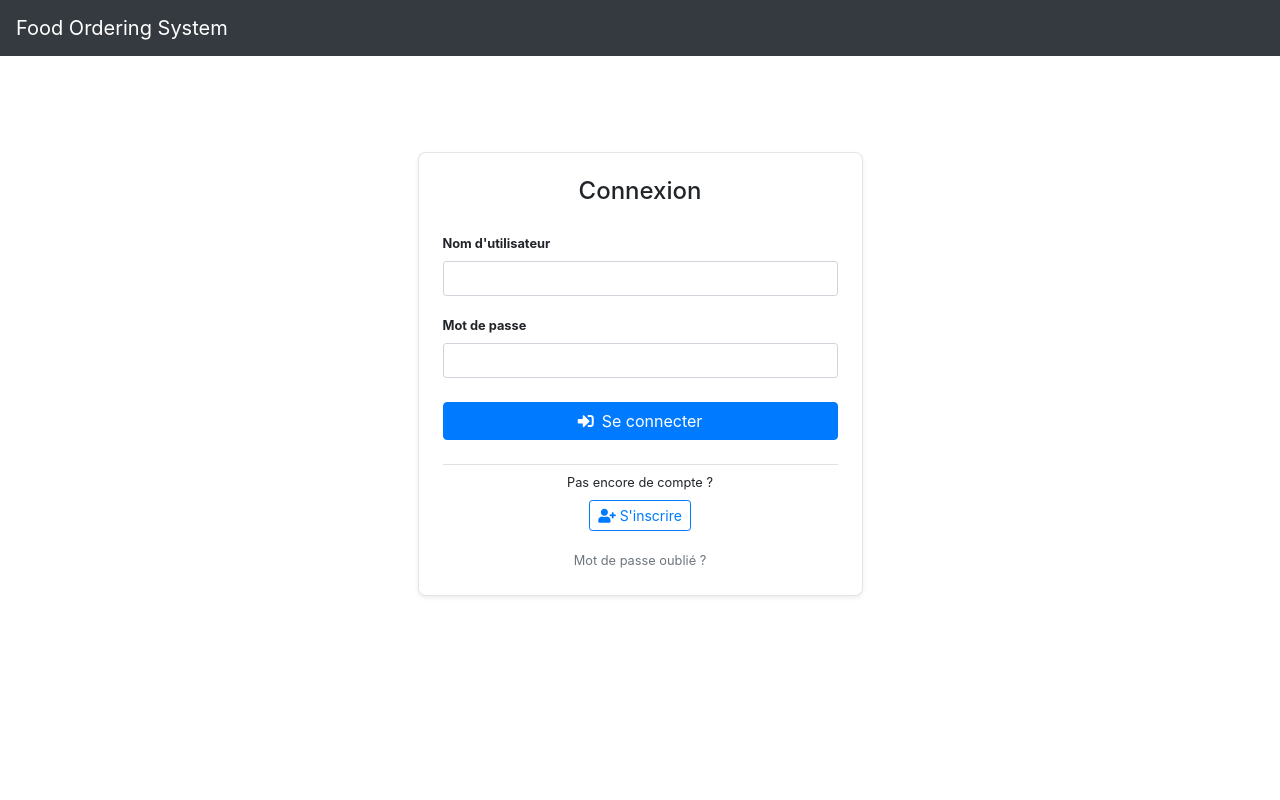
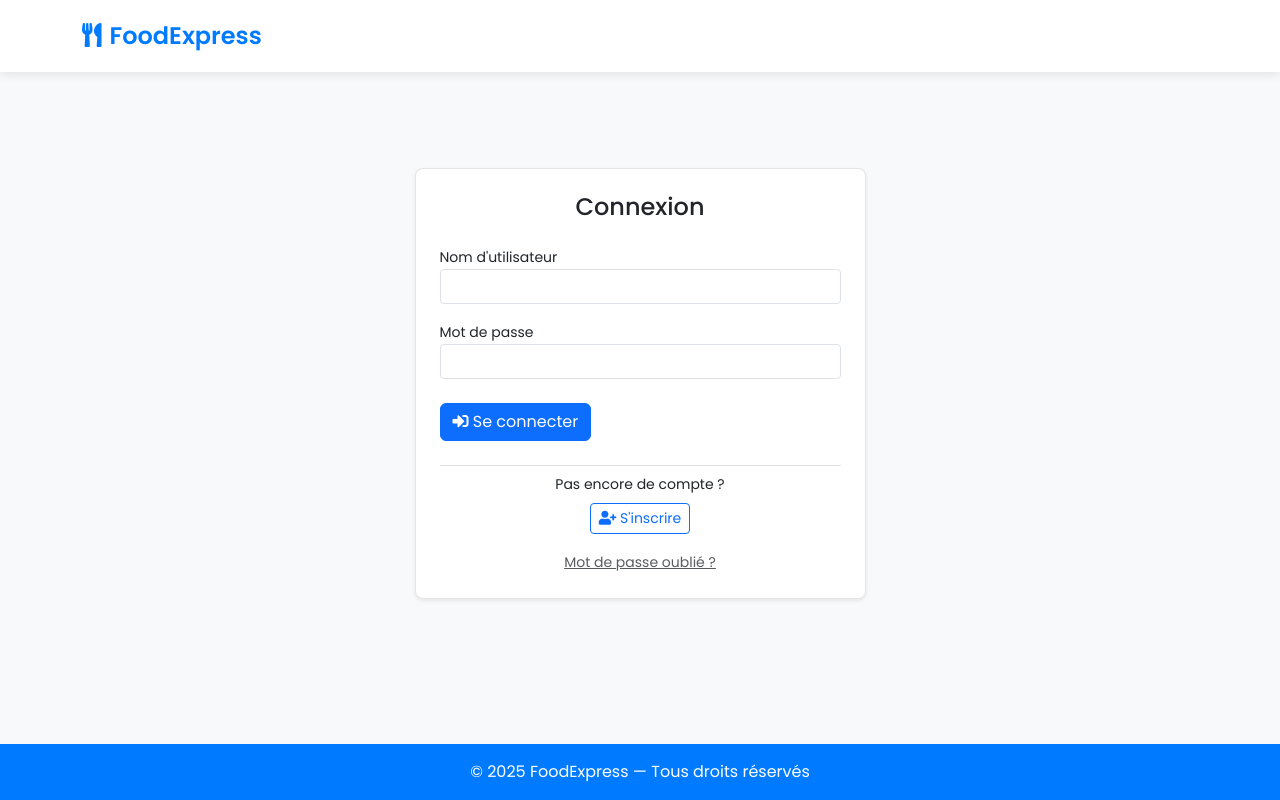
Before and after one commit to Abdessadiq/online-food-management, a Django app: page /login in a window 1280 px wide. Run offline with Django 3.2, Linux system fonts and the light colour scheme; data comes from the database, SQL or seed files in the repository; both versions use the stored data as it was after the commit; data that the repository does not hold is empty; some libraries are stand-ins or nearby versions.

Commit message:
custom page

```diff
--- a/orders/templates/orders/header.html
+++ b/orders/templates/orders/header.html
@@ -1,67 +1,250 @@
 <!doctype html>
 <html lang="en">
 <head>
-    <!-- Required meta tags -->
+  <!-- Meta tags optimisés -->
   <meta charset="utf-8">
   <meta name="viewport" content="width=device-width, initial-scale=1, shrink-to-fit=no">
+  <meta name="description" content="Food ordering system - Commandez vos plats préférés en ligne">
 
-    <!-- Bootstrap CSS -->
-    <link rel="stylesheet" href="https://stackpath.bootstrapcdn.com/bootstrap/4.3.1/css/bootstrap.min.css" integrity="sha384-ggOyR0iXCbMQv3Xipma34MD+dH/1fQ784/j6cY/iJTQUOhcWr7x9JvoRxT2MZw1T" crossorigin="anonymous">
-    <link rel="stylesheet" href="https://cdnjs.cloudflare.com/ajax/libs/font-awesome/4.7.0/css/font-awesome.min.css">
+  <!-- Bootstrap 5 CSS -->
+  <link href="https://cdn.jsdelivr.net/npm/bootstrap@5.3.0/dist/css/bootstrap.min.css" rel="stylesheet">
 
-    <!-- For the toasts -->
+  <!-- Font Awesome 6 -->
+  <link rel="stylesheet" href="https://cdnjs.cloudflare.com/ajax/libs/font-awesome/6.4.0/css/all.min.css">
+
+  <!-- Google Fonts -->
+  <link href="https://fonts.googleapis.com/css2?family=Poppins:wght@300;400;500;600&display=swap" rel="stylesheet">
+
+  <!-- Toastr notifications -->
   <link href="https://cdnjs.cloudflare.com/ajax/libs/toastr.js/latest/toastr.min.css" rel="stylesheet"/>
 
+  <!-- Custom CSS -->
   {% load static %}
-    <link rel="stylesheet" href="{% static 'orders/main.js' %}">
+  <link rel="stylesheet" href="{% static 'orders/css/main.css' %}">
 
+  <title>Food ordering - Commandez en ligne</title>
 
-    <title>Food ordering</title>
+  <style>
+    :root {
+      --primary-color: #007bff;  /* Changé de rouge à bleu */
+      --secondary-color: #17a2b8; /* Teinte bleue plus claire */
+      --dark-color: #343a40;
+      --light-color: #f8f9fa;
+    }
+
+    body {
+      font-family: 'Poppins', sans-serif;
+      background-color: #f8f9fa;
+      display: flex;
+      flex-direction: column;
+      min-height: 100vh;
+    }
+
+    .navbar {
+      box-shadow: 0 2px 10px rgba(0,0,0,0.1);
+      padding: 0.8rem 1rem;
+      background: white !important;
+    }
+
+    .navbar-brand {
+      font-weight: 600;
+      color: var(--primary-color) !important;
+      font-size: 1.5rem;
+    }
+
+    .nav-link {
+      font-weight: 500;
+      color: var(--dark-color) !important;
+      margin: 0 0.5rem;
+      position: relative;
+      transition: all 0.3s ease;
+    }
+
+    .nav-link:hover {
+      color: var(--primary-color) !important;
+    }
+
+    .nav-link:hover::after {
+      width: 100%;
+    }
+
+    .nav-link::after {
+      content: '';
+      position: absolute;
+      bottom: -2px;
+      left: 0;
+      width: 0;
+      height: 2px;
+      background: var(--primary-color);
+      transition: width 0.3s ease;
+    }
+
+    .btn-cart {
+      background: var(--primary-color);
+      color: white !important;
+      border-radius: 50px;
+      padding: 0.5rem 1.2rem;
+      transition: all 0.3s ease;
+    }
+
+    .btn-cart:hover {
+      background: #0069d9;
+      transform: translateY(-2px);
+      box-shadow: 0 4px 8px rgba(0, 123, 255, 0.3);
+    }
+
+    .btn-orders {
+      background: var(--secondary-color);
+      color: white !important;
+      border-radius: 50px;
+      padding: 0.5rem 1.2rem;
+      transition: all 0.3s ease;
+    }
+
+    .btn-orders:hover {
+      background: #138496;
+      transform: translateY(-2px);
+      box-shadow: 0 4px 8px rgba(23, 162, 184, 0.3);
+    }
+
+    .btn-logout {
+      border: 1px solid var(--primary-color);
+      color: var(--primary-color) !important;
+      border-radius: 50px;
+      padding: 0.5rem 1.2rem;
+      transition: all 0.3s ease;
+    }
+
+    .btn-logout:hover {
+      background: var(--primary-color);
+      color: white !important;
+    }
+
+    .cart-count {
+      position: absolute;
+      top: -8px;
+      right: -8px;
+      background: var(--secondary-color);
+      color: white;
+      border-radius: 50%;
+      width: 20px;
+      height: 20px;
+      font-size: 12px;
+      display: flex;
+      align-items: center;
+      justify-content: center;
+    }
+
+    .wrapper {
+      flex: 1;
+    }
+
+    footer {
+      background-color: var(--primary-color) !important;
+      color: white;
+      text-align: center;
+      padding: 1rem;
+    }
+  </style>
 </head>
 <body>
+<!-- Navigation Bar -->
+<nav class="navbar navbar-expand-lg navbar-light sticky-top">
+  <div class="container">
+    <a class="navbar-brand" href="#">
+      <i class="fas fa-utensils me-2"></i>FoodExpress
+    </a>
 
-
-    <nav class="navbar navbar-expand-lg navbar-dark bg-dark">
-      <a class="navbar-brand" href="#">Food Ordering System</a>
-      <button class="navbar-toggler" type="button" data-toggle="collapse" data-target="#navbarText" aria-controls="navbarText" aria-expanded="false" aria-label="Toggle navigation">
+    <button class="navbar-toggler" type="button" data-bs-toggle="collapse" data-bs-target="#navbarContent" aria-controls="navbarContent" aria-expanded="false" aria-label="Toggle navigation">
       <span class="navbar-toggler-icon"></span>
     </button>
 
-      <div class="collapse navbar-collapse" id="navbarText">
+    <div class="collapse navbar-collapse" id="navbarContent">
       {% if user.is_authenticated %}
-        <ul class="navbar-nav mr-auto">
+      <ul class="navbar-nav me-auto mb-2 mb-lg-0">
         <li class="nav-item">
-            <a class="nav-link" href="/">Menu</a>
+          <a class="nav-link active" href="/" aria-current="page">
+            <i class="fas fa-home me-1"></i> Accueil
+          </a>
         </li>
         <li class="nav-item">
-            <a class="nav-link" href="/directions">Directions</a>
+          <a class="nav-link" href="/">
+            <i class="fas fa-book-open me-1"></i> Menu
+          </a>
         </li>
         <li class="nav-item">
-            <a class="nav-link" href="/hours">Hours</a>
+          <a class="nav-link" href="/directions">
+            <i class="fas fa-map-marker-alt me-1"></i> Localisation
+          </a>
         </li>
         <li class="nav-item">
-            <a class="nav-link" href="/contact">Contact Us</a>
+          <a class="nav-link" href="/hours">
+            <i class="fas fa-clock me-1"></i> Horaires
+          </a>
+        </li>
+        <li class="nav-item">
+          <a class="nav-link" href="/contact">
+            <i class="fas fa-envelope me-1"></i> Contact
+          </a>
         </li>
       </ul>
-        <span class="navbar-text">
-          <a href="/view-orders" class="btn btn-info">View Orders</a>
-          <a href="/cart" id="cart_button" class="btn btn-light" style="color:black;">My Cart <i class="fa fa-shopping-cart" style="font-size:24px;"></i></a>
 
-          <button type="button" class="btn btn-dark" onclick="logout()">Logout</button>
-        </span>
+      <div class="d-flex align-items-center">
+        <div class="btn-group ms-2" role="group">
+          <a href="/view-orders" class="btn btn-orders me-2">
+            <i class="fas fa-list-alt me-1"></i> Mes commandes
+          </a>
+
+          <a href="/cart" id="cart_button" class="btn btn-cart position-relative">
+            <i class="fas fa-shopping-cart me-1"></i> Panier
+            <span id="cart-count" class="cart-count">0</span>
+          </a>
+        </div>
+
+        <div class="dropdown ms-3">
+          <button class="btn btn-light dropdown-toggle" type="button" id="userDropdown" data-bs-toggle="dropdown" aria-expanded="false">
+            <i class="fas fa-user-circle me-1"></i> {{ user.username }}
+          </button>
+          <ul class="dropdown-menu dropdown-menu-end" aria-labelledby="userDropdown">
+            <li><a class="dropdown-item" href="/profile"><i class="fas fa-user me-2"></i> Mon profil</a></li>
+            <li><hr class="dropdown-divider"></li>
+            {% if user.is_staff or user.is_superuser %}
+              <li><a class="dropdown-item" href="/admin"><i class="fas fa-cog me-2"></i> Administration </a></li>
             {% endif %}
+            <li><a class="dropdown-item text-primary" href="#" onclick="logout()"><i class="fas fa-sign-out-alt me-2"></i> Déconnexion</a></li>
+          </ul>
+        </div>
+      </div>
+      {% endif %}
+    </div>
   </div>
 </nav>
 
-    {% block content %}
-    {% endblock %}
+<div class="wrapper">
+  {% block content %}{% endblock %}
+</div>
 
+<footer>
+  &copy; 2025 FoodExpress — Tous droits réservés
+</footer>
 
+<!-- Scripts -->
+<script src="https://cdn.jsdelivr.net/npm/bootstrap@5.3.0/dist/js/bootstrap.bundle.min.js"></script>
+<script src="https://code.jquery.com/jquery-3.6.0.min.js"></script>
+<script src="https://cdnjs.cloudflare.com/ajax/libs/toastr.js/latest/js/toastr.min.js"></script>
+<script src="{% static 'orders/main.js' %}"></script>
 
-    <script src="https://code.jquery.com/jquery-3.4.1.min.js" integrity="sha256-CSXorXvZcTkaix6Yvo6HppcZGetbYMGWSFlBw8HfCJo=" crossorigin="anonymous"></script>
-    <script src="https://cdnjs.cloudflare.com/ajax/libs/popper.js/1.12.9/umd/popper.min.js" integrity="sha384-ApNbgh9B+Y1QKtv3Rn7W3mgPxhU9K/ScQsAP7hUibX39j7fakFPskvXusvfa0b4Q" crossorigin="anonymous"></script>
-    <script src="https://maxcdn.bootstrapcdn.com/bootstrap/4.0.0/js/bootstrap.min.js" integrity="sha384-JZR6Spejh4U02d8jOt6vLEHfe/JQGiRRSQQxSfFWpi1MquVdAyjUar5+76PVCmYl" crossorigin="anonymous"></script>
-    <script src="https://cdnjs.cloudflare.com/ajax/libs/toastr.js/latest/js/toastr.min.js"></script>
-    <script src = "{% static 'orders/main.js' %}"></script>
+<script>
+  // Mettre à jour le compteur du panier
+  function updateCartCount() {
+    // Ici vous devriez récupérer le nombre réel d'articles dans le panier
+    // depuis votre backend ou localStorage
+    const cartCount = localStorage.getItem('cartCount') || 0;
+    document.getElementById('cart-count').textContent = cartCount;
+  }
+
+  // Appeler cette fonction au chargement de la page
+  document.addEventListener('DOMContentLoaded', updateCartCount);
+</script>
 </body>
 </html>
--- a/orders/templates/orders/login.html
+++ b/orders/templates/orders/login.html
@@ -37,14 +37,14 @@
                             </div>
 
                             <button class="btn btn-primary btn-block" type="submit">
-                                <i class="fas fa-sign-in-alt mr-2"></i>Se connecter
+                                <i class="fas fa-sign-in-alt mr-2"></i> Se connecter
                             </button>
                         </form>
 
                         <div class="text-center mt-4 pt-2 border-top">
                             <p class="small mb-2">Pas encore de compte ?</p>
                             <a href="/register" class="btn btn-sm btn-outline-primary">
-                                <i class="fas fa-user-plus mr-1"></i>S'inscrire
+                                <i class="fas fa-user-plus mr-1"></i> S'inscrire
                             </a>
                         </div>
 
```
Also changed, not shown: db.sqlite3. Lines whose indentation alone changed are shown as unchanged.
